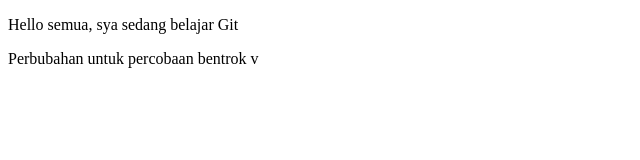
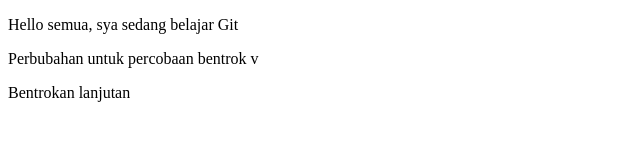
Before and after one commit to kangealme/belajar-git, a plain HTML site: page login.html in a window 1280 px wide. Shown: the whole page, without its empty margins (0-640 px from the left). Drawn offline with Linux system fonts and the light colour scheme.

Commit message:
menambahkan tulisan bentrokan kedua

```diff
--- a/login.html
+++ b/login.html
@@ -7,5 +7,6 @@
     <body>
         <p>Hello semua, sya sedang belajar Git</p>
         <p>Perbubahan untuk percobaan bentrok v</p>
+        <p>Bentrokan lanjutan</p>
     </body>
 </html>
```
